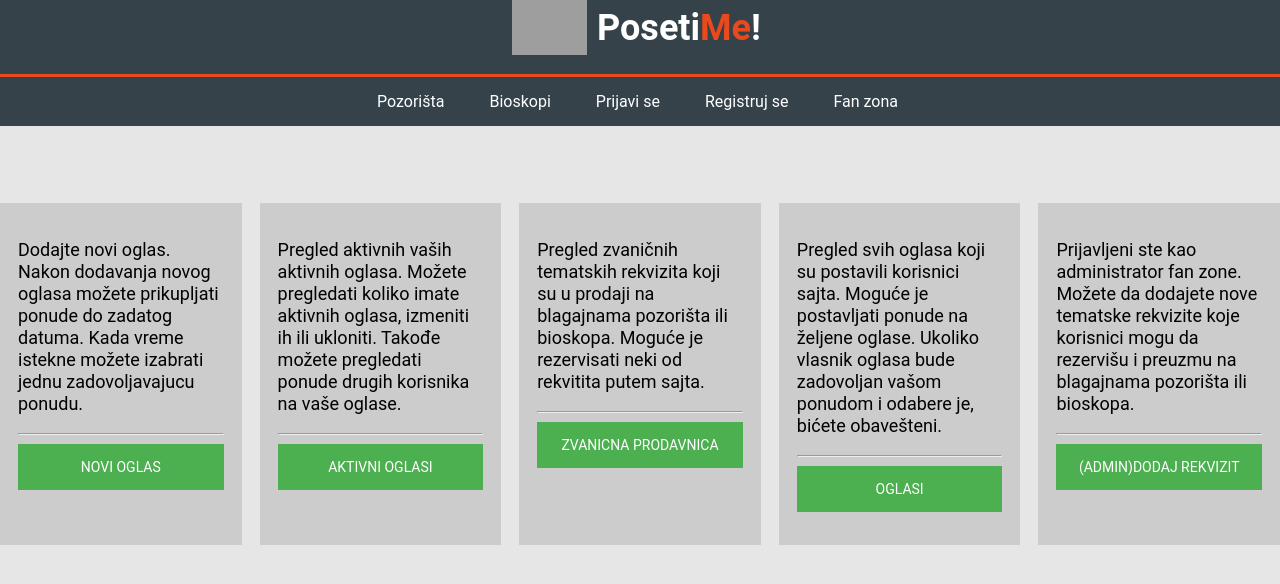
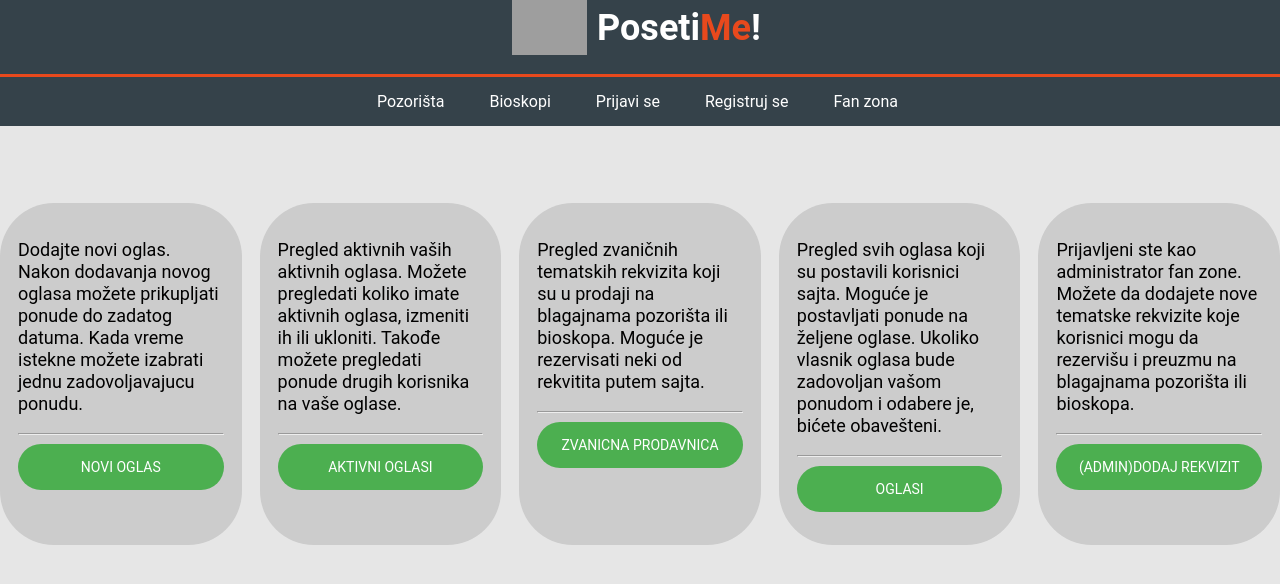
Before and after one commit to karpic/isaProject2017, an Angular app in the folder front/: page /fanzona in a window 1280 px wide. Shown: the top 584 px of the page. Built offline with nearby package versions, Linux system fonts and the light colour scheme; grey boxes are pictures that could not be loaded.

Commit message:
Fanzona redesign v2

```diff
--- a/front/src/app/fanzona/fanzona.component.css
+++ b/front/src/app/fanzona/fanzona.component.css
@@ -12,6 +12,7 @@
   position: relative;
   background: rgb(204, 204, 204);
   padding: 1em;
+  border-radius: 3em;
 }
 button {
   font-family: "Roboto", sans-serif;
@@ -27,6 +28,7 @@ button {
   -webkit-transition: all 0.3 ease;
   transition: all 0.3 ease;
   cursor: pointer;
+  border-radius: 2em;
 }
 button:hover, button:active, button:focus {
   background: #43A047;
--- a/front/src/app/fanzona/fanzona.component.html
+++ b/front/src/app/fanzona/fanzona.component.html
@@ -15,7 +15,7 @@
   </div>
   <div>
     <p>Pregled zvaničnih tematskih rekvizita koji su u prodaji na blagajnama pozorišta ili
-      bioskopa. Moguće je rezervisati neki od rekvitita putem sajta.
+      bioskopa. Moguće je rezervisati neki od rekvitita putem sajta.<br>
     </p>
     <hr>
     <button routerLink="/prodavnica">Zvanicna prodavnica</button>
```
